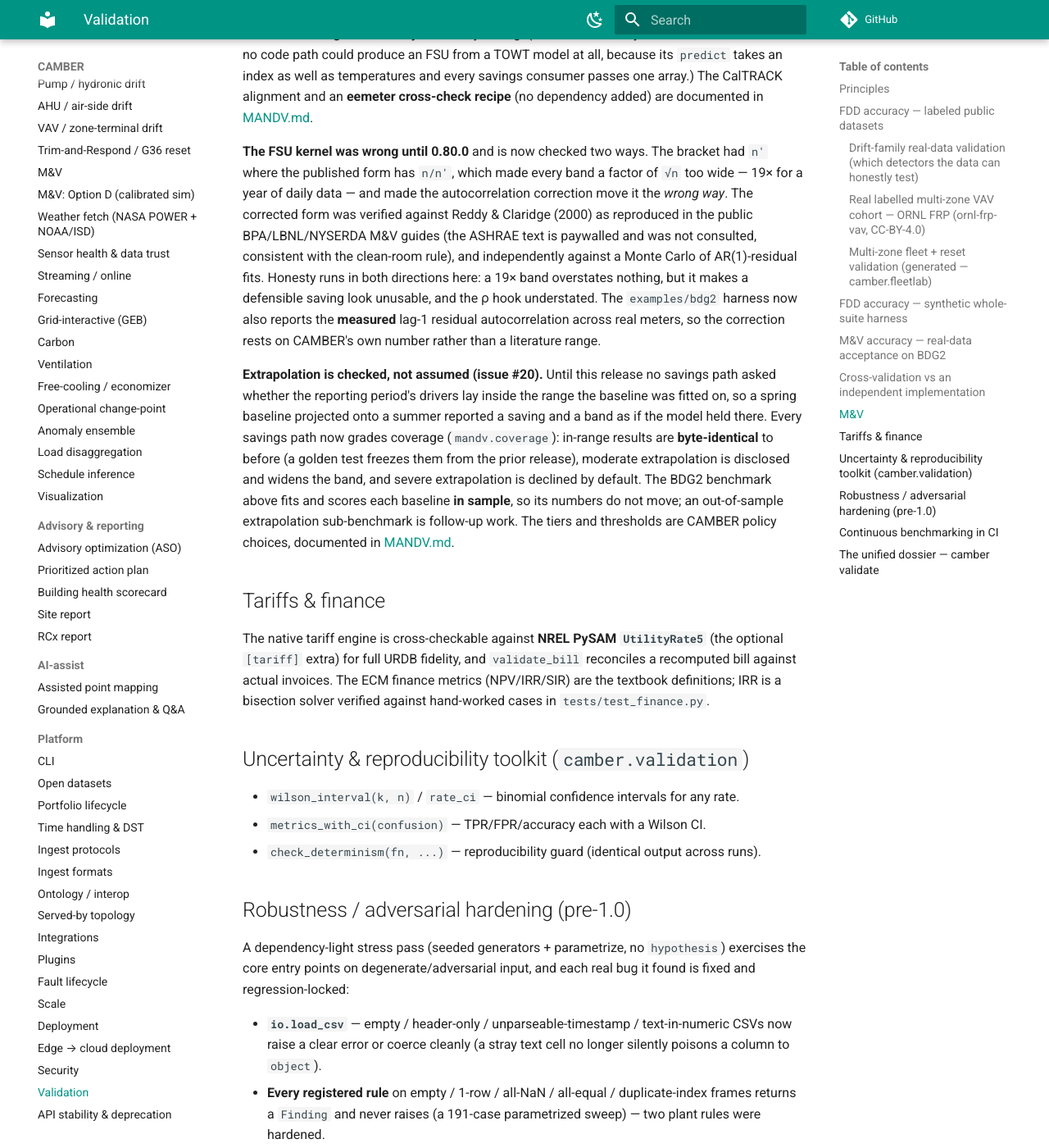
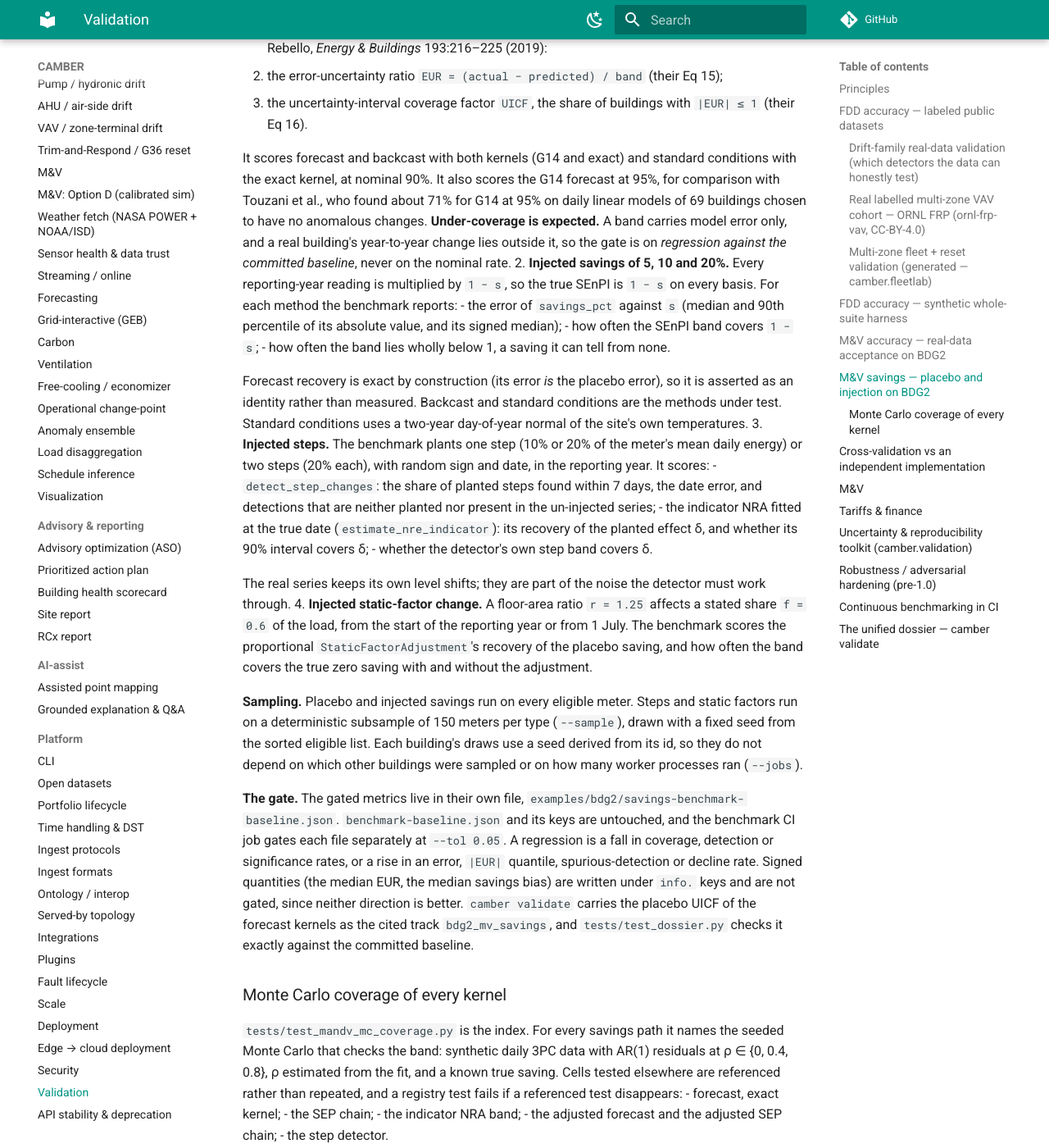
Before and after one commit to yroussev/camber, an MkDocs documentation site: the page built from docs/VALIDATION.md, in a window 1280 px wide and 1400 px high, scrolled down 10455 px. Shown: the whole window at 82% size. Built offline with MkDocs 1.6.1 and Material for MkDocs 9.7.7, drawn with Linux system fonts in a browser that asks for light colours; comment, search, counter and statistics services are not loaded; some of the changed text lies outside the part shown.

Commit message:
dossier + docs: bdg2_mv_savings track, VALIDATION M&V savings methodology, CHANGELOG (#49)
camber validate gains a fifth track, bdg2_mv_savings: the placebo UICF
of the G14 and exact forecast kernels on BDG2 electricity and chilled
water, cited from the committed savings-benchmark-baseline.json.
tests/test_dossier.py recomputes every rate, n and Wilson interval from
that file and checks the headline quotes them.

docs/VALIDATION.md describes the savings benchmark's methodology, its
separate gate and the Monte Carlo coverage index; the results table is
left for maintainer sign-off. The CHANGELOG records the new baseline file
under Unreleased.

````diff
--- a/docs/VALIDATION.md
+++ b/docs/VALIDATION.md
@@ -255,6 +255,97 @@ CV(RMSE) line. Reporting *both* meter types (not just the flattering one) with c
 the point. The runner also rolls the portfolio up by EUI at real scale (validating the fleet percentile
 path on a real distribution).
 
+## M&V savings — placebo and injection on BDG2
+
+The acceptance benchmark above asks whether a baseline *fits*. `examples/bdg2/savings_benchmark.py`
+asks whether the **savings and their bands** hold up on the same real meters (issue #21 phase 21e).
+The baseline year is 2016 and the reporting year 2017. It uses the publisher's cleaned meters and
+whole days only, as above, and a meter enters when it has at least 328 whole days in *each* year: at
+most 37 of 365 missing, the CalTRACK 2.0 §2.2.1.2 data-sufficiency rule. A meter that reads one
+constant value all year (a dead meter) is left out. The data are fetched, never redistributed, and
+every random draw is seeded.
+
+It runs four experiments:
+
+1. **Placebo.** Nothing is injected, and no building is known to have had a measure, so every
+   saving is error. The benchmark uses the two metrics of Touzani, Granderson, Jump & Rebello,
+   *Energy & Buildings* 193:216–225 (2019):
+   - the error-uncertainty ratio `EUR = (actual − predicted) / band` (their Eq 15);
+   - the uncertainty-interval coverage factor `UICF`, the share of buildings with `|EUR| ≤ 1`
+     (their Eq 16).
+
+   It scores forecast and backcast with both kernels (G14 and exact) and standard conditions with
+   the exact kernel, at nominal 90%. It also scores the G14 forecast at 95%, for comparison with
+   Touzani et al., who found about 71% for G14 at 95% on daily linear models of 69 buildings chosen
+   to have no anomalous changes. **Under-coverage is expected.** A band carries model error only,
+   and a real building's year-to-year change lies outside it, so the gate is on *regression against
+   the committed baseline*, never on the nominal rate.
+2. **Injected savings of 5, 10 and 20%.** Every reporting-year reading is multiplied by `1 − s`, so
+   the true SEnPI is `1 − s` on every basis. For each method the benchmark reports:
+   - the error of `savings_pct` against `s` (median and 90th percentile of its absolute value, and
+     its signed median);
+   - how often the SEnPI band covers `1 − s`;
+   - how often the band lies wholly below 1, a saving it can tell from none.
+
+   Forecast recovery is exact by construction (its error *is* the placebo error), so it is asserted
+   as an identity rather than measured. Backcast and standard conditions are the methods under test.
+   Standard conditions uses a two-year day-of-year normal of the site's own temperatures.
+3. **Injected steps.** The benchmark plants one step (10% or 20% of the meter's mean daily energy)
+   or two steps (20% each), with random sign and date, in the reporting year. It scores:
+   - `detect_step_changes`: the share of planted steps found within 7 days, the date error, and
+     detections that are neither planted nor present in the un-injected series;
+   - the indicator NRA fitted at the true date (`estimate_nre_indicator`): its recovery of the
+     planted effect δ, and whether its 90% interval covers δ;
+   - whether the detector's own step band covers δ.
+
+   The real series keeps its own level shifts; they are part of the noise the detector must work
+   through.
+4. **Injected static-factor change.** A floor-area ratio `r = 1.25` affects a stated share `f = 0.6`
+   of the load, from the start of the reporting year or from 1 July. The benchmark scores the
+   proportional `StaticFactorAdjustment`'s recovery of the placebo saving, and how often the band
+   covers the true zero saving with and without the adjustment.
+
+**Sampling.** Placebo and injected savings run on every eligible meter. Steps and static factors run
+on a deterministic subsample of 150 meters per type (`--sample`), drawn with a fixed seed from the
+sorted eligible list. Each building's draws use a seed derived from its id, so they do not depend on
+which other buildings were sampled or on how many worker processes ran (`--jobs`).
+
+**The gate.** The gated metrics live in their own file, `examples/bdg2/savings-benchmark-baseline.json`.
+`benchmark-baseline.json` and its keys are untouched, and the benchmark CI job gates each file
+separately at `--tol 0.05`. A regression is a fall in coverage, detection or significance rates, or
+a rise in an error, `|EUR|` quantile, spurious-detection or decline rate. Signed quantities (the
+median EUR, the median savings bias) are written under `info.` keys and are not gated, since
+neither direction is better. `camber validate` carries the placebo UICF of the forecast kernels as
+the cited track `bdg2_mv_savings`, and `tests/test_dossier.py` checks it exactly against the
+committed baseline.
+
+### Monte Carlo coverage of every kernel
+
+`tests/test_mandv_mc_coverage.py` is the index. For every savings path it names the seeded Monte
+Carlo that checks the band: synthetic daily 3PC data with AR(1) residuals at ρ ∈ {0, 0.4, 0.8}, ρ
+estimated from the fit, and a known true saving. Cells tested elsewhere are referenced rather than
+repeated, and a registry test fails if a referenced test disappears:
+- forecast, exact kernel;
+- the SEP chain;
+- the indicator NRA band;
+- the adjusted forecast and the adjusted SEP chain;
+- the step detector.
+
+The new cells are:
+- forecast and backcast with the G14 kernel;
+- backcast and standard conditions with the exact kernel;
+- standard conditions with the G14 kernel;
+- the sequential chain;
+- a proportional static factor on a forecast (both kernels);
+- a backcast adjusted for a reporting-period indicator.
+
+The gates:
+- every exact-kernel cell at [0.85, 0.95];
+- the G14 cells at [0.78, 0.95], because the G14 kernel falls short of nominal on a year of daily
+  data even when the model is right;
+- the conservative constructions (G14 standard conditions, the sequential chain's independence sum,
+  the adjusted backcast) at a floor.
+
 ## Cross-validation vs an independent implementation
 
 The ASHRAE G36 fault-condition equations (FC1–FC15) are cross-validated against the
@@ -367,7 +458,8 @@ camber validate --full                # add per-detector / per-family breakdown
 ```
 
 It **live-recomputes** the two pure tracks (synthetic `faultlab` + generated `fleetlab`) on every
-run — no download, deterministic — and **cites** the two real-data tracks (LBNL FDD, BDG2 M&V) from
+run — no download, deterministic — and **cites** the three real-data tracks (LBNL FDD, BDG2 M&V
+acceptance, BDG2 M&V savings) from
 committed reference figures with provenance and a reproduce command, because they need large
 datasets. The distinction is shown explicitly (a LIVE vs CITED tag on each track), rates carry their
 95% Wilson intervals, and each track states its coverage and honest boundary. The dossier embeds no
@@ -375,7 +467,8 @@ timestamp — it is anchored on the package version, so two builds are byte-iden
 release artifact).
 
 The cited figures can't silently rot: `tests/test_dossier.py` cross-checks the BDG2 numbers **exactly**
-against the committed `examples/bdg2/benchmark-baseline.json` and the LBNL numbers against the pooled
+against the committed `examples/bdg2/benchmark-baseline.json` and
+`examples/bdg2/savings-benchmark-baseline.json`, and the LBNL numbers against the pooled
 OA-fraction row in this document — a drift fails CI.
 
 Every tagged release **attaches the dossier** (`dossier.html` + `dossier.json`) as a GitHub Release
````
Also changed, not shown: other parts of docs/VALIDATION.md (+1 -1 lines), CHANGELOG.md (+42 -0 lines), 2 other files.
